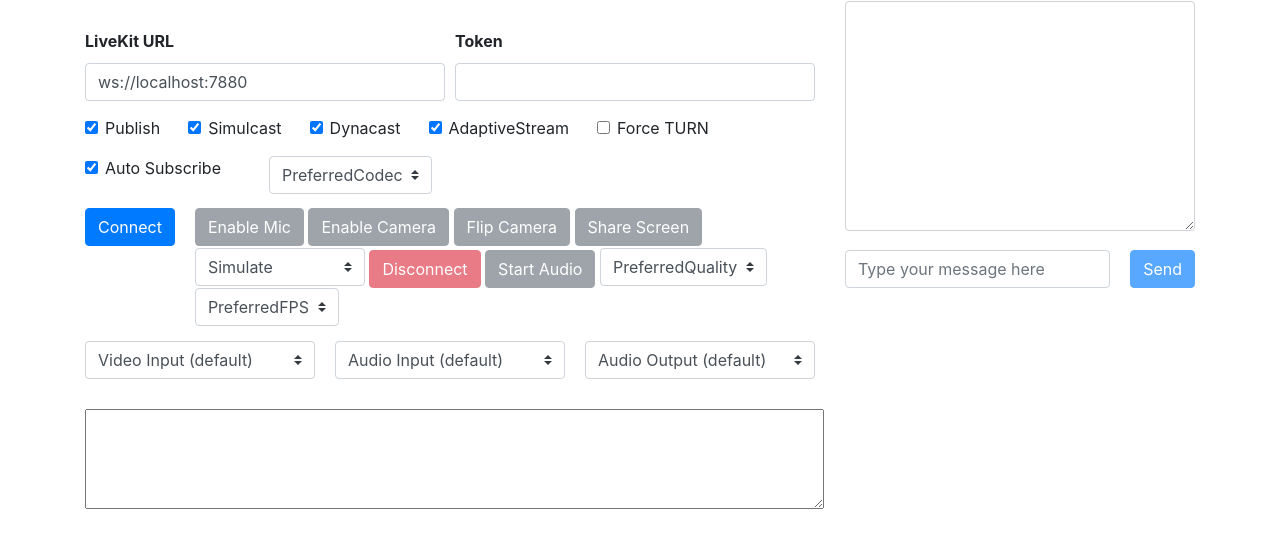
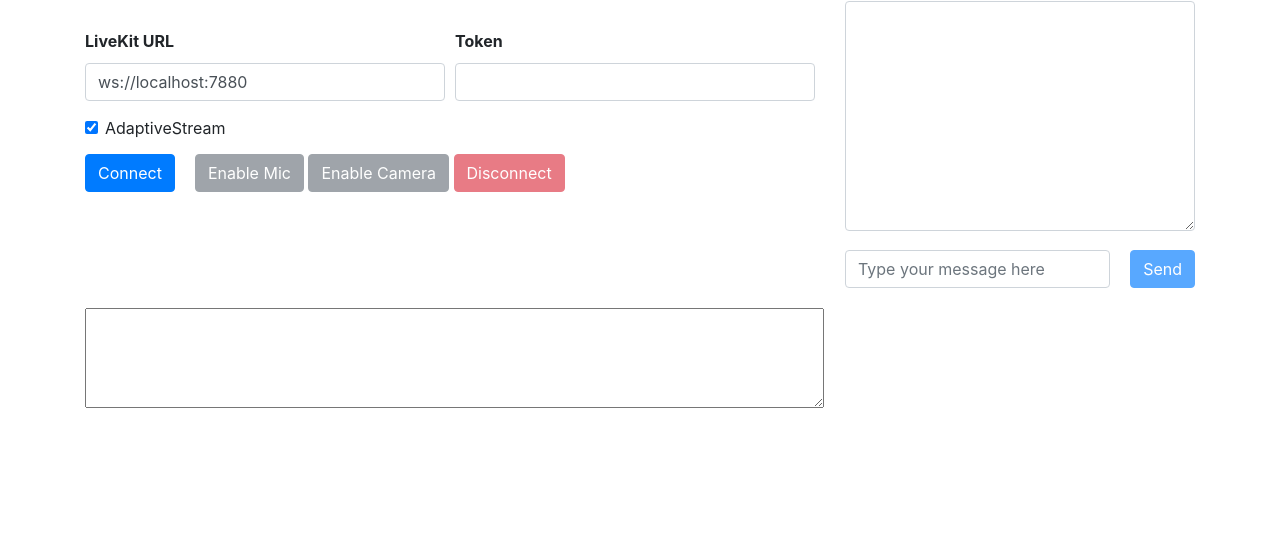
Before and after one commit to DYSLEVIUM/sample, a website built with Vite: page sample/web/index.html in a window 1280 px wide. Shown: the part 41-586 px from the top of the page. Built offline with nearby package versions, Linux system fonts and the light colour scheme; some packages are replaced by stand-ins of ours.

Commit message:
Bug/Jira Id: ECPRT-1691 Release: ECPRT 24.0.0 Short Description : Web SDK npm build and publish. Problem Description: Web SDK npm build and publish. Code Review:No Testing Performed:Yes (Manual)s

```diff
--- a/example/index.html
+++ b/sample/web/index.html
@@ -36,7 +36,7 @@
 
           <!-- connect options -->
           <div id="options-area">
-            <div>
+            <!--<div>
               <input type="checkbox" class="form-check-input" id="publish-option" checked />
               <label for="publish-option" class="form-check-label"> Publish </label>
             </div>
@@ -47,27 +47,27 @@
             <div>
               <input type="checkbox" class="form-check-input" id="dynacast" checked />
               <label for="dynacast" class="form-check-label"> Dynacast </label>
-            </div>
+            </div>-->
             <div>
               <input type="checkbox" class="form-check-input" id="adaptive-stream" checked />
               <label for="adaptive-stream" class="form-check-label"> AdaptiveStream </label>
             </div>
-            <div>
+           <!--<div>
               <input type="checkbox" class="form-check-input" id="force-turn" />
               <label for="force-turn" class="form-check-label"> Force TURN </label>
             </div>
             <div>
               <input type="checkbox" class="form-check-input" id="auto-subscribe" checked />
               <label for="auto-subscribe" class="form-check-label"> Auto Subscribe </label>
-            </div>
-            <div>
+            </div>-->
+            <!--<div>
               <select id="preferred-codec" class="custom-select" style="width: auto">
                 <option value="" selected>PreferredCodec</option>
                 <option value="vp8">VP8</option>
                 <option value="h264">H.264</option>
                 <option value="av1">AV1</option>
               </select>
-            </div>
+            </div>-->
           </div>
 
           <!-- actions -->
@@ -101,7 +101,7 @@
               >
                 Enable Camera
               </button>
-              <button
+              <!--<button
                 id="flip-video-button"
                 class="btn btn-secondary mt-1"
                 disabled
@@ -135,7 +135,7 @@
                 <option value="force-tls">Force TURN/TLS</option>
                 <option value="subscribe-all">Subscribe all</option>
                 <option value="unsubscribe-all">Unsubscribe all</option>
-              </select>
+              </select>-->
               <button
                 id="disconnect-room-button"
                 class="btn btn-danger mt-1"
@@ -145,7 +145,7 @@
               >
                 Disconnect
               </button>
-              <button
+              <!--<button
                 id="start-audio-button"
                 class="btn btn-secondary mt-1"
                 disabled
@@ -175,11 +175,11 @@
                 <option value="30">30</option>
                 <option value="15">15</option>
                 <option value="8">8</option>
-              </select>
+              </select>-->
             </div>
           </div>
 
-          <div id="inputs-area">
+          <!--<div id="inputs-area">
             <div>
               <select
                 id="video-input"
@@ -207,7 +207,7 @@
                 <option selected>Audio Output (default)</option>
               </select>
             </div>
-          </div>
+          </div>-->
         </div>
         <div class="col-md-4">
           <h3>Chat</h3>
--- a/example/sample.ts
+++ b/sample/web/sample.ts
@@ -24,7 +24,7 @@ import {
   VideoCodec,
   VideoPresets,
   VideoQuality,
-} from '../src/index';
+} from 'livekit-client';
 
 const $ = (id: string) => document.getElementById(id);
 
@@ -55,14 +55,20 @@ const appActions = {
   connectWithFormInput: async () => {
     const url = (<HTMLInputElement>$('url')).value;
     const token = (<HTMLInputElement>$('token')).value;
-    const simulcast = (<HTMLInputElement>$('simulcast')).checked;
-    const dynacast = (<HTMLInputElement>$('dynacast')).checked;
-    const forceTURN = (<HTMLInputElement>$('force-turn')).checked;
-    const adaptiveStream = (<HTMLInputElement>$('adaptive-stream')).checked;
-    const shouldPublish = (<HTMLInputElement>$('publish-option')).checked;
-    const preferredCodec = (<HTMLSelectElement>$('preferred-codec')).value as VideoCodec;
-    const autoSubscribe = (<HTMLInputElement>$('auto-subscribe')).checked;
-
+    //const simulcast = (<HTMLInputElement>$('simulcast')).checked;
+    const simulcast = true;
+    //const dynacast = (<HTMLInputElement>$('dynacast')).checked;
+    const dynacast = true;
+    //const forceTURN = (<HTMLInputElement>$('force-turn')).checked;
+    const forceTURN = true;
+    //const adaptiveStream = (<HTMLInputElement>$('adaptive-stream')).checked;
+    const adaptiveStream = true;
+    //const shouldPublish = (<HTMLInputElement>$('publish-option')).checked;
+    const shouldPublish = true;
+    //const preferredCodec = (<HTMLSelectElement>$('preferred-codec')).value as VideoCodec;
+    const preferredCodec = 'VP8' as VideoCodec;
+    //const autoSubscribe = (<HTMLInputElement>$('auto-subscribe')).checked;
+    const autoSubscribe = true;
     setLogLevel(LogLevel.debug);
     updateSearchParams(url, token);
 
@@ -200,6 +206,7 @@ const appActions = {
     setButtonsForState(true);
 
     room.participants.forEach((participant) => {
+      console.log("hello in part");
       participantConnected(participant);
     });
     participantConnected(room.localParticipant);
@@ -296,6 +303,7 @@ const appActions = {
   handleScenario: (e: Event) => {
     const scenario = (<HTMLSelectElement>e.target).value;
     if (scenario === 'subscribe-all') {
+      console.log('hello');
       currentRoom?.participants.forEach((p) => {
         p.tracks.forEach((rp) => rp.setSubscribed(true));
       });
```
Also changed, not shown: package.json (+9 -15 lines), sample/web/package.json (added, +28 -0 lines), sample/web/tsconfig.json (renamed from example/tsconfig.json, +19 -5 lines), README.md, sample/web/README.md (added), sample/web/styles.css (renamed from example/styles.css), 2 other files.
